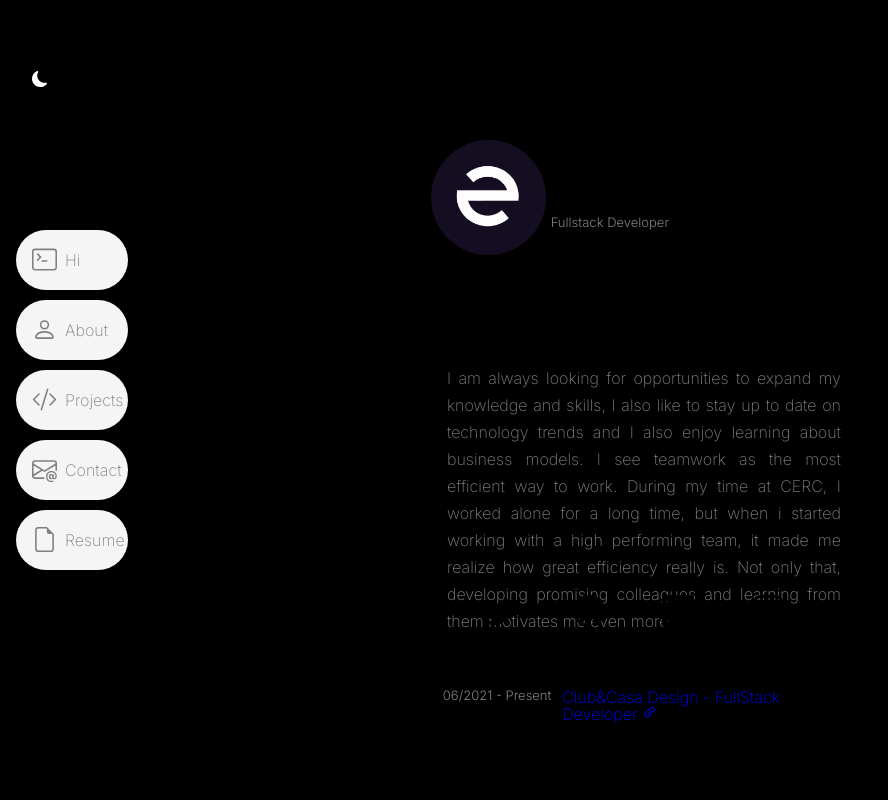
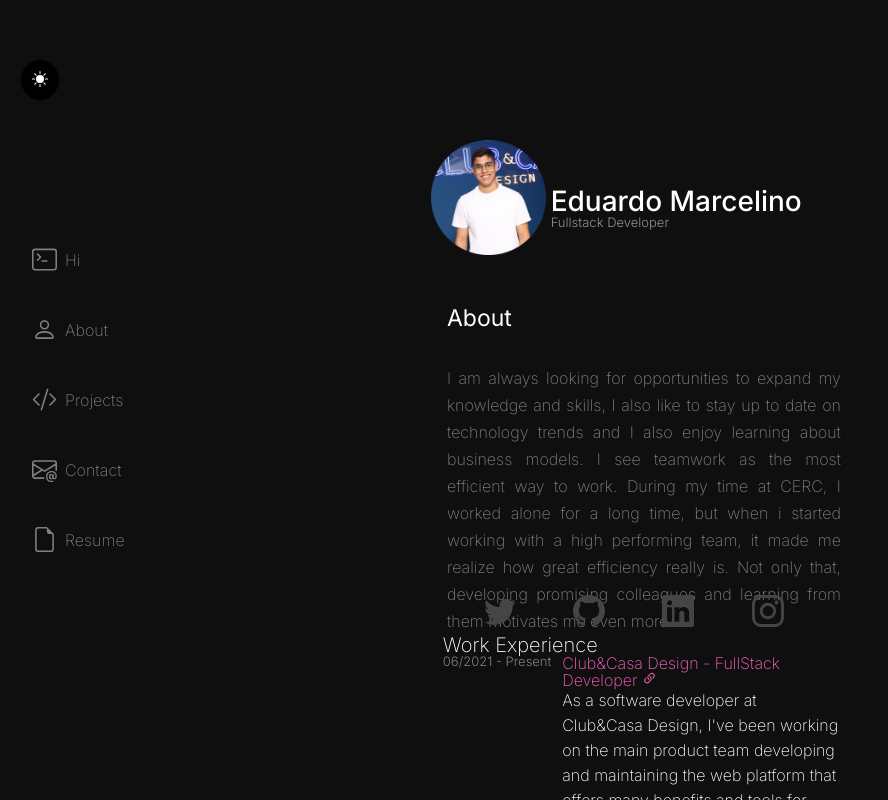
Before and after one commit to marcelinoedu/Marcelinoedu.com, a React (Vite) app in the folder Marcelinoedu-webclient/: page /about in a window 1280 px wide. Both pictures are taken after a click on the button 39 px from the left and 80 px from the top of the page. Shown: the top 800 px of the page, without its empty margins (0-888 px from the left). Built offline with nearby package versions, Linux system fonts and the light colour scheme.

Commit message:
more updates

```diff
--- a/Marcelinoedu-webclient/src/App.tsx
+++ b/Marcelinoedu-webclient/src/App.tsx
@@ -1,5 +1,5 @@
 import { useState, useEffect } from 'react';
-import { Navigate, useLocation, Route, BrowserRouter as Router, Routes } from 'react-router-dom';
+import { Navigate, Route, BrowserRouter as Router, Routes } from 'react-router-dom';
 import Header from "./components/header/header";
 import Footer from "./components/footer/Footer"
 import About from './views/About';
@@ -11,7 +11,6 @@ import "./assets/style/AppDark.css";
 function App() {
   const redirectToHi = () => <Navigate to="/hi" replace />;
   const [lightTheme, setLightTheme] = useState(true);
-
   useEffect(() => {
     if (lightTheme) {
       document.body.classList.add('light-theme');
@@ -21,11 +20,55 @@ function App() {
       document.body.classList.remove('light-theme');
     }
   }, [lightTheme]);
-
   const toggleTheme = () => {
     setLightTheme(!lightTheme);
   };
+  const location = window.location.pathname;
 
+  const [HiActive, setHiActive] = useState(false);
+  const [aboutActive, setAboutActive] = useState(false);
+  const [projectsActive, setProjectsActive] = useState(false);
+  const [contactActive, setContactActive] = useState(false);
+  const [resumeActive, setResumeActive] = useState(false);
+  useEffect(() => {
+    if (location === '/hi') {
+      setHiActive(true);
+      setAboutActive(false);
+      setProjectsActive(false);
+      setContactActive(false);
+      setResumeActive(false);
+    } else if (location === '/about') {
+      setHiActive(false);
+      setAboutActive(true);
+      setProjectsActive(false);
+      setContactActive(false);
+      setResumeActive(false);
+    } else if (location === '/projects') {
+      setHiActive(false);
+      setAboutActive(false);
+      setProjectsActive(true);
+      setContactActive(false);
+      setResumeActive(false);
+    } else if (location === '/contact') {
+      setHiActive(false);
+      setAboutActive(false);
+      setProjectsActive(false);
+      setContactActive(true);
+      setResumeActive(false);
+    } else if (location === '/resume') {
+      setHiActive(false);
+      setAboutActive(false);
+      setProjectsActive(false);
+      setContactActive(false);
+      setResumeActive(true);
+    } else {
+      setHiActive(false);
+      setAboutActive(false);
+      setProjectsActive(false);
+      setContactActive(false);
+      setResumeActive(false);
+    }
+  }, [location]);
   const images = [
     { url: "/src/assets/backgroundImages/la-4.png"},
     { url: "/src/assets/backgroundImages/golden-gate.png"},
@@ -40,7 +83,12 @@ function App() {
     <div id="main">
       <Router>
         <div id="nav-div">
-          <Header toggleTheme={toggleTheme} />
+          <Header hi={HiActive}
+          about={aboutActive}
+          project={projectsActive}
+          contact={contactActive}
+          resume={resumeActive}
+          toggleTheme={toggleTheme} lightTheme={lightTheme}/>
         </div>
         <div id="body-div">
           <div id='routes-div'>
--- a/Marcelinoedu-webclient/src/assets/style/App.css
+++ b/Marcelinoedu-webclient/src/assets/style/App.css
@@ -37,7 +37,8 @@
 
 .light-theme h1{
   font-size: 28px;
-  font-weight: 400;
+  font-weight: 500;
+  color: black;
 }
 .light-theme p{
   font-weight: 200;
@@ -55,6 +56,30 @@
 
 .light-theme h5{
   line-height: 25px;
-    font-weight: 300;
+    font-weight: 200;
     color: black;
 }
+.light-theme .job-location{
+  color: blue;
+  text-decoration: none;
+  font-weight: 200;
+  height: 10%;
+}
+
+.light-theme .navbar-iconSpace{
+  height: 60px;
+  width: 100% - 1rem;
+  margin-left: 1rem;
+  color: rgb(40, 40, 40);
+  text-decoration: none;
+  background-color:transparent;
+  display: flex;
+  flex-direction: row;
+  align-items: center;
+}
+.isActive{
+  display: block;
+}
+.hidden{
+  display: none;
+}
--- a/Marcelinoedu-webclient/src/assets/style/AppDark.css
+++ b/Marcelinoedu-webclient/src/assets/style/AppDark.css
@@ -3,7 +3,7 @@
     width: 100%;
     display: flex;
     flex-direction: Row;
-    background-color: rgb(0, 0, 0);
+    background-color: rgb(15, 15, 15);
     font-family: 'Inter', sans-serif;
   }
 
@@ -37,7 +37,9 @@
 
   .dark-theme h1{
     font-size: 28px;
-    font-weight: 400;
+    font-weight: 500;
+    color: rgb(255, 255, 255);
+
   }
   .dark-theme p{
     font-weight: 200;
@@ -46,15 +48,42 @@
   .dark-theme h2{
     font-size: 23px;
     font-weight: 400;
+    color: rgb(255, 255, 255);
+
   }
   .dark-theme h3{
     font-size: 20px;
     font-weight: 200;
-    color: rgb(0, 0, 0);
+    color: rgb(255, 255, 255);
+
   }
 
   .dark-theme h5{
     line-height: 25px;
-      font-weight: 300;
-      color: black;
+      font-weight: 200;
+      color: rgb(255, 255, 255);
   }
+
+  .dark-theme .job-location{
+    color: rgb(255, 99, 195);
+    text-decoration: none;
+    font-weight: 200;
+    height: 10%;
+}
+
+.dark-theme .navbar-iconSpace{
+  height: 60px;
+  width: 100% - 1rem;
+  margin-left: 1rem;
+  text-decoration: none;
+  background-color: transparent;
+  display: flex;
+  flex-direction: row;
+  align-items: center;
+}
+.isActive{
+  display: block;
+}
+.hidden{
+  display: none;
+}
--- a/Marcelinoedu-webclient/src/assets/style/about/introduction.css
+++ b/Marcelinoedu-webclient/src/assets/style/about/introduction.css
@@ -35,7 +35,7 @@ height: 15%;
     height: 10%;
     font-weight: 300;
     font-size: 13px;
-    color: gray;
+    color: rgb(145, 145, 145);
 }
 
 #middle{
--- a/Marcelinoedu-webclient/src/assets/style/about/socialIcons.css
+++ b/Marcelinoedu-webclient/src/assets/style/about/socialIcons.css
@@ -8,10 +8,10 @@ justify-content: space-evenly;
 
 .SocialIcons{
     height: 80%;
-    color: black;
+    color: rgb(69, 69, 69);
 }
 .SocialIcons:hover{
    cursor: pointer;
-   color: rgb(60, 60, 60);
+   color: rgb(136, 136, 136);
 
 }
--- a/Marcelinoedu-webclient/src/assets/style/about/work.css
+++ b/Marcelinoedu-webclient/src/assets/style/about/work.css
@@ -43,7 +43,7 @@
     flex-direction: column;
     justify-content: space-between;
 }
-.job-location{
+.light-theme .job-location{
     color: blue;
     text-decoration: none;
     font-weight: 200;
@@ -54,4 +54,6 @@
 }
 .job-tools{
     height: 20%;
+    font-size: 15px;
+    line-height: 25px;
 }
--- a/Marcelinoedu-webclient/src/components/about/introduction.tsx
+++ b/Marcelinoedu-webclient/src/components/about/introduction.tsx
@@ -1,4 +1,4 @@
-import Photo from '../../assets/imgs/logo.png'
+import Photo from '../../assets/imgs/img.png'
 import '../../assets/style/about/introduction.css'
 function Introduction(){
 
--- a/Marcelinoedu-webclient/src/components/about/work.tsx
+++ b/Marcelinoedu-webclient/src/components/about/work.tsx
@@ -1,9 +1,7 @@
 import ClubWork from "../../components/about/workComponents/workAtClub";
-import CobblebWork from "../../components/about/workComponents/workAtCobble";
+import CobbleWork from "../../components/about/workComponents/workAtCobble";
+import "../../assets/style/about/work.css"
 
-
-import "../../assets/style/about/work.css"
-import CobbleWork from "../../components/about/workComponents/workAtCobble";
 function Work(){
     return(
         <div id="work-div">
--- a/Marcelinoedu-webclient/src/components/about/workComponents/workAtCobble.tsx
+++ b/Marcelinoedu-webclient/src/components/about/workComponents/workAtCobble.tsx
@@ -27,6 +27,7 @@ function CobbleWork(){
                         </h5>
                     </span>
                     <p className="job-tools">
+                    <br />
                     Java · SpringEcosystem · GO · Python · Flask · Apache Kafka · TypeScript · ReactJs · Flutter · CassandraDB · MySQL ·
                     </p>
                 </div>
--- a/Marcelinoedu-webclient/src/components/header/header.css
+++ b/Marcelinoedu-webclient/src/components/header/header.css
@@ -35,19 +35,31 @@
   justify-content: space-evenly;
 }
 
-.navbar-iconSpace{
+.light-theme .navbar-iconSpace{
+  height: 60px;
+  width: 100% - 1rem;
+  margin-left: 1rem;
+  text-decoration: none;
+  background-color: transparent;
+  display: flex;
+  flex-direction: row;
+  align-items: center;
+}
+.dark-theme .navbar-iconSpace{
   height: 60px;
   width: 100% - 1rem;
   margin-left: 1rem;
   color: rgb(40, 40, 40);
   text-decoration: none;
-  background-color: rgb(245, 245, 245);
-  border-radius: 30px;
+  background-color: transparent;
   display: flex;
   flex-direction: row;
   align-items: center;
 }
-.navbar-iconSpace:hover{
+.light-theme .navbar-iconSpace:hover{
+  background-color: rgb(235, 235, 235);
+}
+.dark-theme .navbar-iconSpace:hover{
   background-color: rgb(235, 235, 235);
 }
 .navbar-iconSpace p{
--- a/Marcelinoedu-webclient/src/components/header/header.tsx
+++ b/Marcelinoedu-webclient/src/components/header/header.tsx
@@ -1,12 +1,17 @@
 import "./Header.css";
 import {Link} from "react-router-dom";
-import logo from "../../assets/imgs/logo.png"
-
+import { Cursor } from "react-simple-typewriter";
 interface HeaderProps {
   toggleTheme: () => void;
+  lightTheme:boolean;
+  hi:boolean;
+  about:boolean;
+  project:boolean;
+  contact:boolean;
+  resume:boolean;
 }
+function Header({toggleTheme, hi, about, project, contact, resume, lightTheme}:HeaderProps) {
 
-function Header({toggleTheme}:HeaderProps) {
   const iconMoon = (
     <svg
       id="icon-moon"
@@ -20,7 +25,8 @@ function Header({toggleTheme}:HeaderProps) {
     </svg>
   );
   const sunIcon = (
-    <svg xmlns="http://www.w3.org/2000/svg" fill="currentColor" viewBox="0 0 16 16">
+    <svg xmlns="http://www.w3.org/2000/svg" width="16"
+    height="16"fill="currentColor" viewBox="0 0 16 16">
     <path d="M12 8a4 4 0 1 1-8 0 4 4 0 0 1 8 0zM8 0a.5.5 0 0 1 .5.5v2a.5.5 0 0 1-1 0v-2A.5.5 0 0 1 8 0zm0 13a.5.5 0 0 1 .5.5v2a.5.5 0 0 1-1 0v-2A.5.5 0 0 1 8 13zm8-5a.5.5 0 0 1-.5.5h-2a.5.5 0 0 1 0-1h2a.5.5 0 0 1 .5.5zM3 8a.5.5 0 0 1-.5.5h-2a.5.5 0 0 1 0-1h2A.5.5 0 0 1 3 8zm10.657-5.657a.5.5 0 0 1 0 .707l-1.414 1.415a.5.5 0 1 1-.707-.708l1.414-1.414a.5.5 0 0 1 .707 0zm-9.193 9.193a.5.5 0 0 1 0 .707L3.05 13.657a.5.5 0 0 1-.707-.707l1.414-1.414a.5.5 0 0 1 .707 0zm9.193 2.121a.5.5 0 0 1-.707 0l-1.414-1.414a.5.5 0 0 1 .707-.707l1.414 1.414a.5.5 0 0 1 0 .707zM4.464 4.465a.5.5 0 0 1-.707 0L2.343 3.05a.5.5 0 1 1 .707-.707l1.414 1.414a.5.5 0 0 1 0 .708z"/>
   </svg>
   );
@@ -51,19 +57,11 @@ function Header({toggleTheme}:HeaderProps) {
     <path d="M14.247 14.269c1.01 0 1.587-.857 1.587-2.025v-.21C15.834 10.43 14.64 9 12.52 9h-.035C10.42 9 9 10.36 9 12.432v.214C9 14.82 10.438 16 12.358 16h.044c.594 0 1.018-.074 1.237-.175v-.73c-.245.11-.673.18-1.18.18h-.044c-1.334 0-2.571-.788-2.571-2.655v-.157c0-1.657 1.058-2.724 2.64-2.724h.04c1.535 0 2.484 1.05 2.484 2.326v.118c0 .975-.324 1.39-.639 1.39-.232 0-.41-.148-.41-.42v-2.19h-.906v.569h-.03c-.084-.298-.368-.63-.954-.63-.778 0-1.259.555-1.259 1.4v.528c0 .892.49 1.434 1.26 1.434.471 0 .896-.227 1.014-.643h.043c.118.42.617.648 1.12.648Zm-2.453-1.588v-.227c0-.546.227-.791.573-.791.297 0 .572.192.572.708v.367c0 .573-.253.744-.564.744-.354 0-.581-.215-.581-.8Z"/>
 </svg>
   )
-  const handleButtonClick = () => {
-    if (window.location.pathname !== '/hi') {
-      alert('Atualização em breve');
-    } else {
-      alert('Aqui esse botão não tem utilidade');
-    }
-  };
-
   return (
     <header id="header">
       <div id="top-navbar">
       <button id="iconMoon" onClick={toggleTheme}>
-        {iconMoon}
+      {lightTheme ? iconMoon : sunIcon}
       </button>
         {/* <button id="iconSun">{sunIcon}</button> */}
       </div>
@@ -71,22 +69,27 @@ function Header({toggleTheme}:HeaderProps) {
         <Link className="navbar-iconSpace" to={"/hi"}>
           <span className="navbar-icon">{terminalIcon}</span>
           <p>Hi</p>
+          <span className={`${hi ? 'isActive' : 'hidden'}`}><Cursor cursorStyle="<" /></span>
         </Link>
         <Link className="navbar-iconSpace" to={"/about"}>
           <span className="navbar-icon">{aboutIcon}</span>
           <p>About</p>
+          <span className={`${about? 'isActive' : 'hidden'}`}><Cursor cursorStyle="<" /></span>
         </Link>
         <Link className="navbar-iconSpace" to={"/projects"}>
           <span className="navbar-icon">{projectIcon}</span>
           <p>Projects</p>
+          <span className={`${project ? 'isActive' : 'hidden'}`}><Cursor cursorStyle="<" /></span>
         </Link>
         <Link className="navbar-iconSpace" to={"/contact"}>
           <span className="navbar-icon">{contactIcon}</span>
           <p>Contact</p>
+          <span className={`${contact ? 'isActive' : 'hidden'}`}><Cursor cursorStyle="<" /></span>
         </Link>
         <Link className="navbar-iconSpace" to={"/resume"}>
           <span className="navbar-icon">{resumeIcon}</span>
           <p>Resume</p>
+          <span className={`${resume ? 'isActive' : 'hidden'}`}><Cursor cursorStyle="<" /></span>
         </Link>
       </div>
       <div id="botton-navbar">
```
